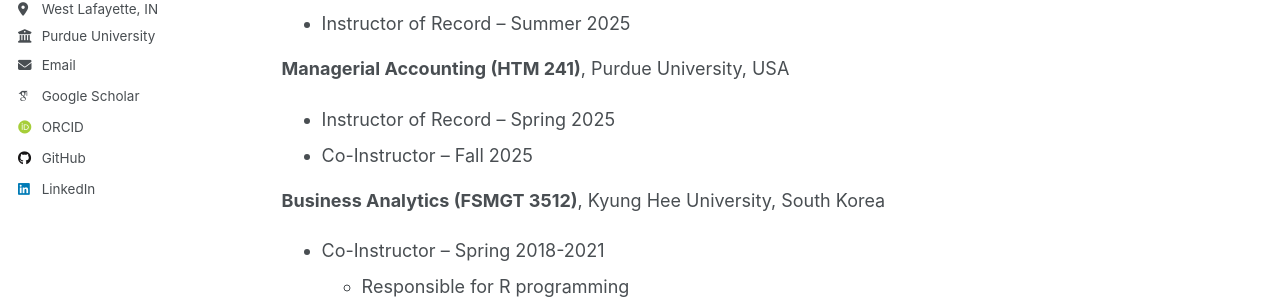
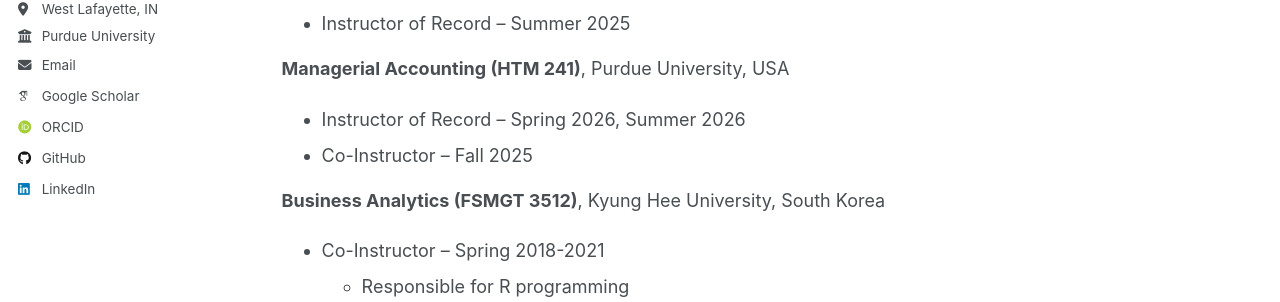
Before and after one commit to dohyungbang/dohyungbang.github.io, a Jekyll site: the page built from _pages/teaching.md, in a window 1280 px wide and 900 px high. Shown: the part 394-696 px from the top of the window. Built offline with Jekyll 4.4.1, drawn with Linux system fonts in a browser that asks for light colours; some web fonts are replaced; a script that is not in the unit is left out.

Commit message:
Update teaching.md

```diff
--- a/_pages/teaching.md
+++ b/_pages/teaching.md
@@ -17,7 +17,7 @@ Teaching (Academic Institutions)
 * Instructor of Record – Summer 2025
 
 **Managerial Accounting (HTM 241)**, Purdue University, USA
-* Instructor of Record – Spring 2025
+* Instructor of Record – Spring 2026, Summer 2026
 * Co-Instructor – Fall 2025
 
 **Business Analytics (FSMGT 3512)**, Kyung Hee University, South Korea
```
